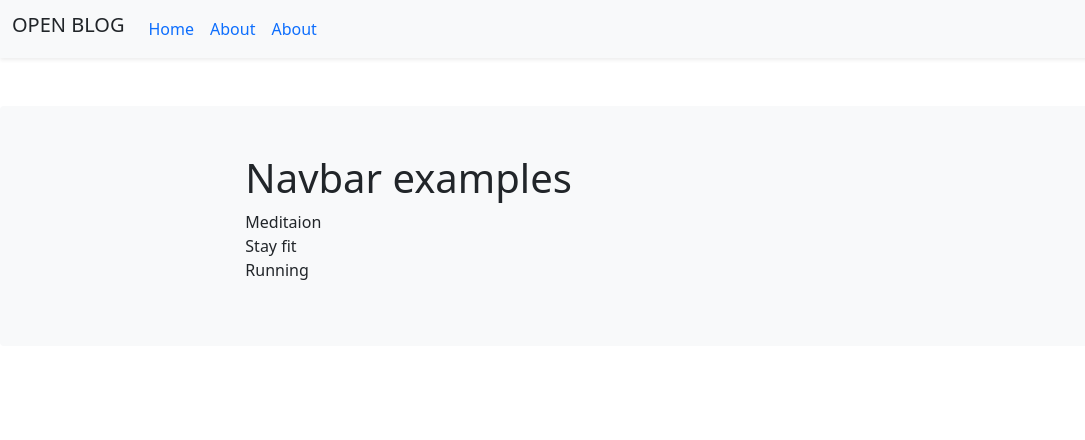
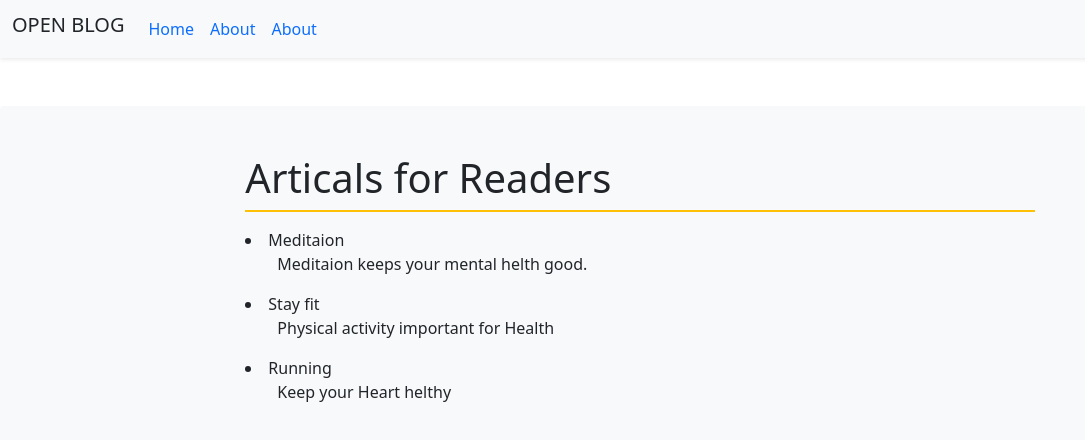
Before and after one commit to Niikpatil/open_blog, a React (Create React App) app: page / in a window 1280 px wide. Shown: the top 440 px of the page, without its empty margins (0-1085 px from the left). Built offline with nearby package versions, Linux system fonts and the light colour scheme.

Commit message:
Articals get displayed successfully

```diff
--- a/src/components/Pages/BlogItem.js
+++ b/src/components/Pages/BlogItem.js
@@ -0,0 +1,10 @@
+import React from "react";
+
+export const BlogItem = ({ artical }) => {
+  return (
+    <div>
+      <li>{artical.title}</li>
+      <ol>{artical.content}</ol>
+    </div>
+  );
+};
--- a/src/components/Pages/Blogs.js
+++ b/src/components/Pages/Blogs.js
@@ -1,14 +1,15 @@
 import React from "react";
+import { BlogItem } from "./BlogItem";
 
-export const Blogs = (props) => {
-  const BlogItem = props.articals.map((artical) => {
-    return <div>{artical.title}</div>;
-  });
-
+export const Blogs = ({ articals }) => {
   return (
     <div>
-      <h1>Navbar examples</h1>
-      <p>{BlogItem}</p>
+      <h1>Articals for Readers</h1>
+      <div className="border border-bottom mb-3 border-warning "></div>
+
+      {articals.map((artical) => {
+        return <BlogItem artical={artical} />;
+      })}
     </div>
   );
 };
```
